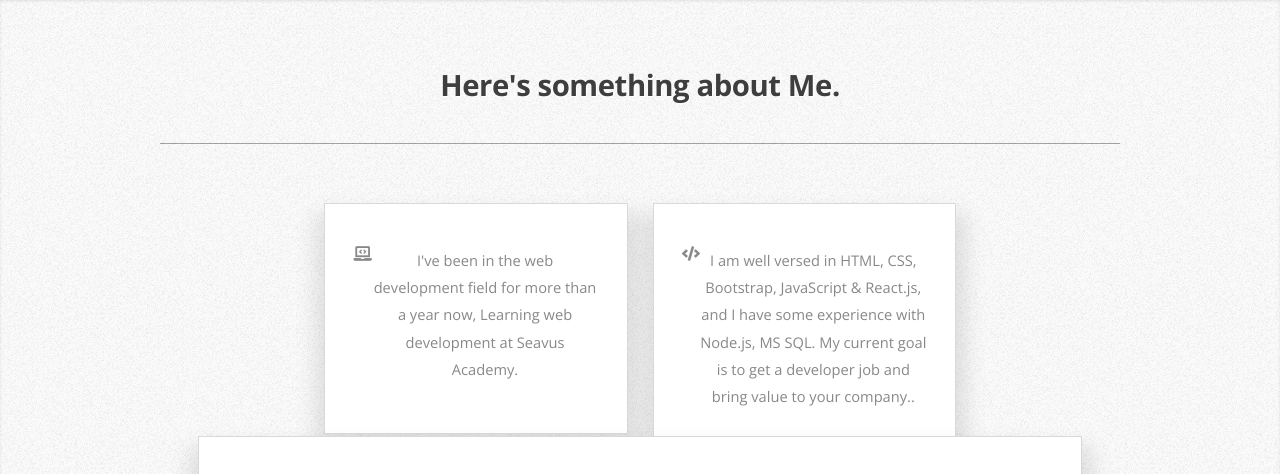
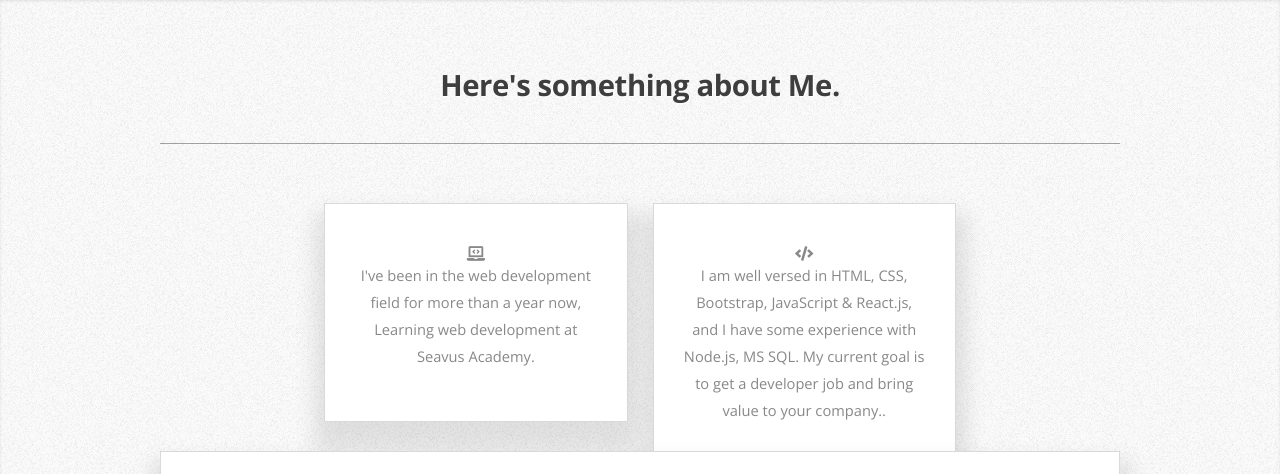
Before and after one commit to AK-Aleksi/AK-Portfolio, a plain HTML site: page index.html in a window 1280 px wide. Shown: the part 639-1113 px from the top of the page. Drawn offline with nearby package versions, Linux system fonts and the light colour scheme.

Commit message:
Update main.css

```diff
--- a/assets/css/main.css
+++ b/assets/css/main.css
@@ -898,10 +898,14 @@ input, select, textarea {
 		box-shadow: inset 0px 0px 0px 1px rgba(0, 0, 0, 0.15), 1px 20px 20px 10px rgba(0, 0, 0, 0.1);
 	}
 
-		.box.style1 {
-			display: inline-flex;
-			padding: 3em 2em 3.5em 2em;
-		}
+
+               .box.style1 {
+                 display: flex;
+                 padding: 3em 2em 3.5em 2em;
+                 flex-wrap: wrap;
+                 align-items: center;
+                 justify-content: center;
+            }
 
 			.box.style1 h3 {
 				margin-bottom: 0.5em;
```
